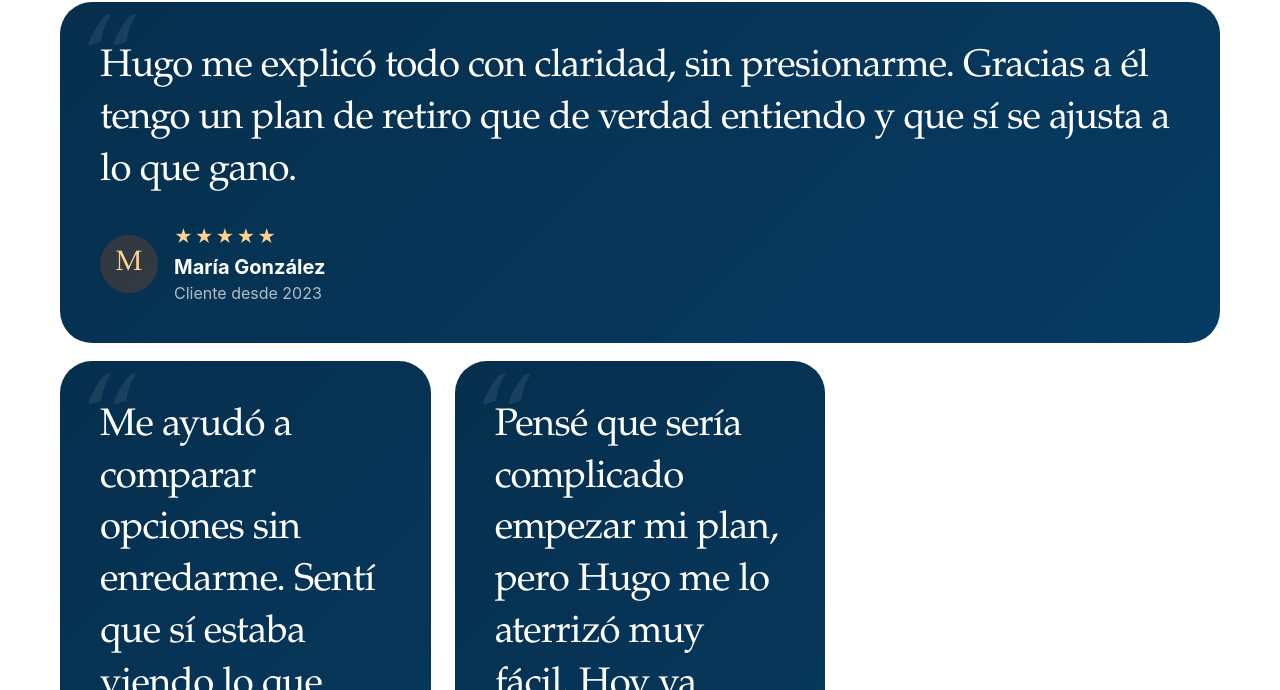
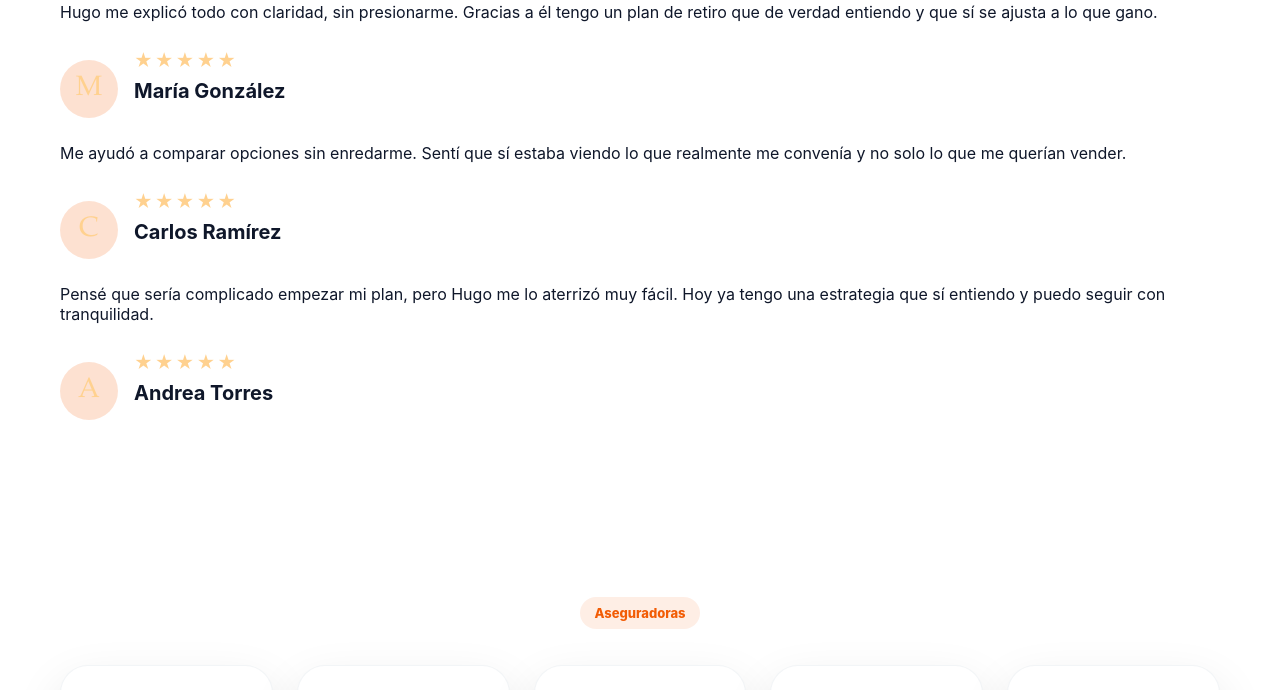
Before and after one commit to hagl0592/SeguroconHugo2, a plain HTML site: page index.html in a window 1280 px wide. Shown: the part 4316-5006 px from the top of the page. Drawn offline with Linux system fonts and the light colour scheme; no server answers.

Commit message:
Add files via upload

```diff
--- a/index.html
+++ b/index.html
@@ -168,6 +168,7 @@
       </div>
     </div>
   </section>
+
 <section class="section">
   <div class="container">
     <div class="section-head">
@@ -175,7 +176,9 @@
       <h2 class="title-xl">La tranquilidad de entender lo que estás contratando</h2>
       <p class="body-lg">La mejor asesoría no es presionar. Es explicarte bien, comparar opciones contigo y ayudarte a decidir con confianza.</p>
     </div>
-      <div class="premium-quote">
+
+    <div class="testimonial-grid-fixed">
+      <div class="premium-quote-card">
         <p>Hugo me explicó todo con claridad, sin presionarme. Gracias a él tengo un plan de retiro que de verdad entiendo y que sí se ajusta a lo que gano.</p>
         <div class="quote-person">
           <div class="quote-avatar">M</div>
@@ -187,8 +190,7 @@
         </div>
       </div>
 
-      <div class="grid services testimonial-grid" style="margin-top:18px;">
-        <div class="premium-quote premium-quote-small">
+      <div class="premium-quote-card">
         <p>Me ayudó a comparar opciones sin enredarme. Sentí que sí estaba viendo lo que realmente me convenía y no solo lo que me querían vender.</p>
         <div class="quote-person">
           <div class="quote-avatar">C</div>
@@ -199,8 +201,9 @@
           </div>
         </div>
       </div>
-        <div class="premium-quote premium-quote-small">
-          <p>Pensé que sería complicado empezar mi plan, pero Hugo me lo aterrizó muy fácil. Hoy ya tengo una estrategia que sí entiendo.</p>
+
+      <div class="premium-quote-card">
+        <p>Pensé que sería complicado empezar mi plan, pero Hugo me lo aterrizó muy fácil. Hoy ya tengo una estrategia que sí entiendo y puedo seguir con tranquilidad.</p>
         <div class="quote-person">
           <div class="quote-avatar">A</div>
           <div class="quote-meta">
```
Lines whose indentation alone changed are shown as unchanged.
